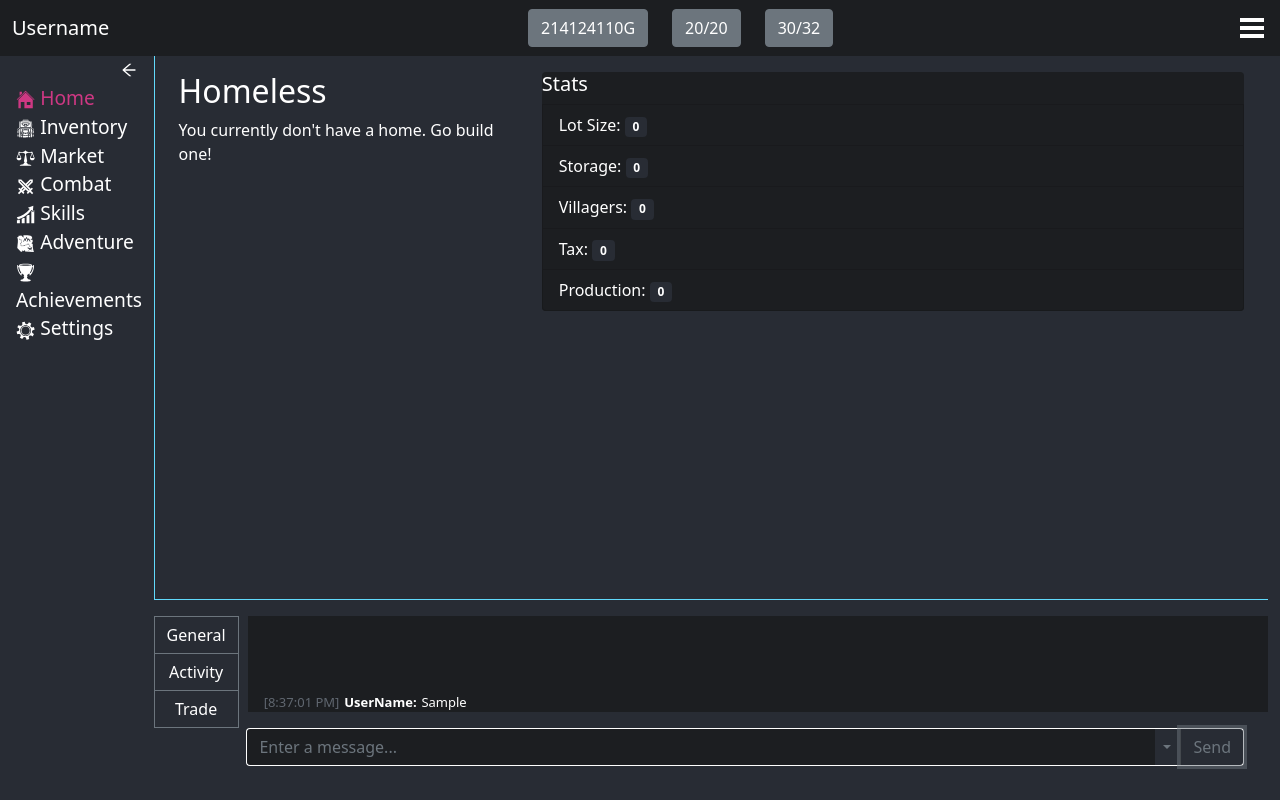
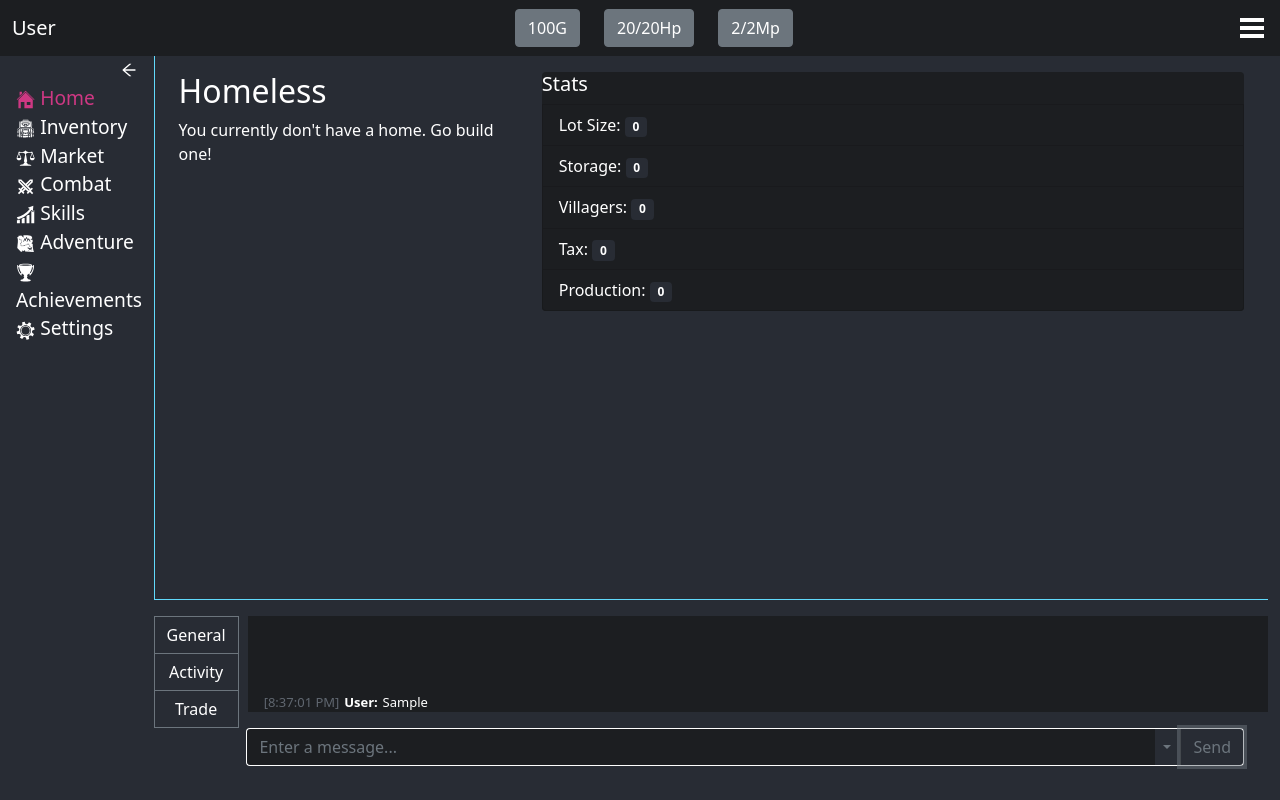
Before and after one commit to ZMonk91/ember-rising, a React (Create React App) app: page /settings in a window 1280 px wide. Both pictures are taken after typing "Sample" into the empty fields and a click on the button "Send". Built offline with nearby package versions, Linux system fonts and the light colour scheme.

Commit message:
User Redux Init

```diff
--- a/src/Components/Chat/ChatInput.js
+++ b/src/Components/Chat/ChatInput.js
@@ -11,10 +11,11 @@ import {
 	Row
 } from "reactstrap"
 
-import {useDispatch} from "react-redux"
+import {useDispatch, useSelector} from "react-redux"
 import {addMessage} from "../../features/chat/chatSlice"
 
 export function ChatInput() {
+	const username = useSelector(state => state.user.username)
 	const [value, setValue] = useState("")
 
 	const dispatch = useDispatch()
@@ -35,7 +36,7 @@ export function ChatInput() {
 		// const timeStamp = <div className="Chat--timestamp">[{timeString}]</div>
 		// const formattedMessage = {timeStamp}`Username : ${value}`
 		setValue("")
-		return <Row className="Chat--message-row"><div className="Chat--timestamp">[{timeString}]</div><div className="Chat--username">UserName: </div><div className="Chat--message">{value}</div></Row>
+		return <Row className="Chat--message-row"><div className="Chat--timestamp">[{timeString}]</div><div className="Chat--username">{username}: </div><div className="Chat--message">{value}</div></Row>
 	}
 
 	return (
--- a/src/Components/Header/Header.js
+++ b/src/Components/Header/Header.js
@@ -1,4 +1,4 @@
-import React, {Component} from "react"
+import React, {Component, useState} from "react"
 import {
 	Navbar,
 	NavbarBrand,
@@ -13,46 +13,41 @@ import {
 	Col
 } from "reactstrap"
 import {VscThreeBars} from "react-icons/vsc"
+import {useSelector} from "react-redux"
 
-class Header extends Component {
-	constructor(props) {
-		super(props)
-		this.toggleNavbar = this.toggleNavbar.bind(this)
+export function Header() {
+	const username = useSelector(state => state.user.username)
 
-		this.state = {
-			isCollapsed: false,
-		}
+	const gold = useSelector(state => state.user.gold)
+	const currHp = useSelector((state) => state.user.currHp)
+	const maxHp = useSelector((state) => state.user.maxHp)
+	const currMp = useSelector((state) => state.user.currMp)
+	const maxMp = useSelector((state) => state.user.maxMp)
+
+	const [collapsed, setCollapsed] = useState(false)
+
+	const toggleNavbar = () => {
+		setCollapsed(!collapsed)
 	}
 
-	toggleNavbar() {
-		this.setState({
-			isCollapsed: !this.state.isCollapsed
-		})
-	}
-
-
-
-	render() {
 	return (
 		<Navbar className="Header" dark>
 			<NavbarBrand href="/" className="mr-auto">
-					Username
+				{username}
 			</NavbarBrand>
-
 			<Row>
 				<Col>
-						<Button>214124110G</Button>
+					<Button>{gold}G</Button>
 				</Col>{" "}
 				<Col>
-						<Button>20/20</Button>
+					<Button>{currHp}/{maxHp}Hp</Button>
 				</Col>{" "}
 				<Col>
-						<Button>30/32</Button>
+					<Button>{currMp}/{maxMp}Mp</Button>
 				</Col>
 			</Row>
-
-				<VscThreeBars size="2em" className="mr-2" onClick={this.toggleNavbar} />
-				<Collapse isOpen={this.state.isCollapsed} navbar>
+			<VscThreeBars size="2em" className="mr-2" onClick={toggleNavbar}/>
+			<Collapse isOpen={collapsed} navbar>
 				<Nav navbar>
 					<NavItem>
 						<NavLink href="/components/">Components</NavLink>
@@ -67,6 +62,5 @@ class Header extends Component {
 		</Navbar>
 	)
 }
-}
 
 export default Header
--- a/src/Components/Screens/Settings/Settings.js
+++ b/src/Components/Screens/Settings/Settings.js
@@ -1,17 +1,64 @@
-import React, {Component} from "react";
+import React, {Component, useState} from "react"
+import {useSelector, useDispatch} from "react-redux"
+import {
+	Button,
+	Container,
+	Form,
+	FormGroup,
+	Input,
+	InputGroup,
+	InputGroupAddon,
+	InputGroupText,
+	Label
+} from "reactstrap"
+import {changeUsername} from "../../../features/user/userSlice"
 
-class SettingsScreen extends Component{
-    constructor(props){
-        super(props)
-    }
+export function SettingsScreen() {
+	const username = useSelector((state) => state.user.username)
+	const [name, setName] = useState(username)
+	const dispatch = useDispatch()
 
-    render(){
-        return(
-            <div>
-              SettingsScreen
-            </div>
-        )
-    }
+	const handleFormSubmission = (e) => {
+		e.preventDefault()
+	}
+
+	const handleUsernameChanges = (e) => {
+		setName(e.target.value)
+	}
+
+	const handleKeypress = (e) => {
+		if (e.charCode === 13) {
+			handleUsernameSubmission()
+		}
+	}
+
+	const handleUsernameSubmission = () => {
+		dispatch(changeUsername(name))
+	}
+	return (
+		<Container>
+			<Form onSubmit={handleFormSubmission}>
+				<FormGroup>
+					<Label for="username">Username</Label>
+					<InputGroup>
+						<Input
+							type="text"
+							name="username"
+							id="username"
+							placeholder={username}
+							onChange={handleUsernameChanges}
+							onKeyPress={handleKeypress}
+						></Input>
+						<InputGroupAddon type="append">
+							<InputGroupText type="submit" onClick={handleUsernameSubmission}>
+								Change
+							</InputGroupText>
+						</InputGroupAddon>
+					</InputGroup>
+				</FormGroup>
+			</Form>
+		</Container>
+	)
 }
 
 export default SettingsScreen
--- a/src/app/store.js
+++ b/src/app/store.js
@@ -1,8 +1,10 @@
 import { configureStore } from "@reduxjs/toolkit";
 import chatReducer from '../features/chat/chatSlice'
+import userReducer from '../features/user/userSlice'
 
 export default configureStore({
     reducer: {
-        chat: chatReducer
+        chat: chatReducer,
+        user: userReducer
     }
 })
--- /dev/null
+++ b/src/features/user/userSlice.js
@@ -0,0 +1,26 @@
+import { createSlice } from "@reduxjs/toolkit";
+
+export const userSlice = createSlice({
+    name: 'user',
+    initialState: {
+        username: 'User',
+        level: 1,
+        totalLevel: 1,
+        woodcuttingLevel: 1,
+        gold: 100,
+        currHp: 20,
+        maxHp: 20,
+        currMp: 2,
+        maxMp: 2,
+        luck: 0
+    },
+    reducers: {
+        changeUsername: (state, action) => {
+            state.username = action.payload
+        }
+    }
+})
+
+export const {changeUsername} = userSlice.actions;
+
+export default userSlice.reducer;
```
Lines whose indentation alone changed are shown as unchanged.
